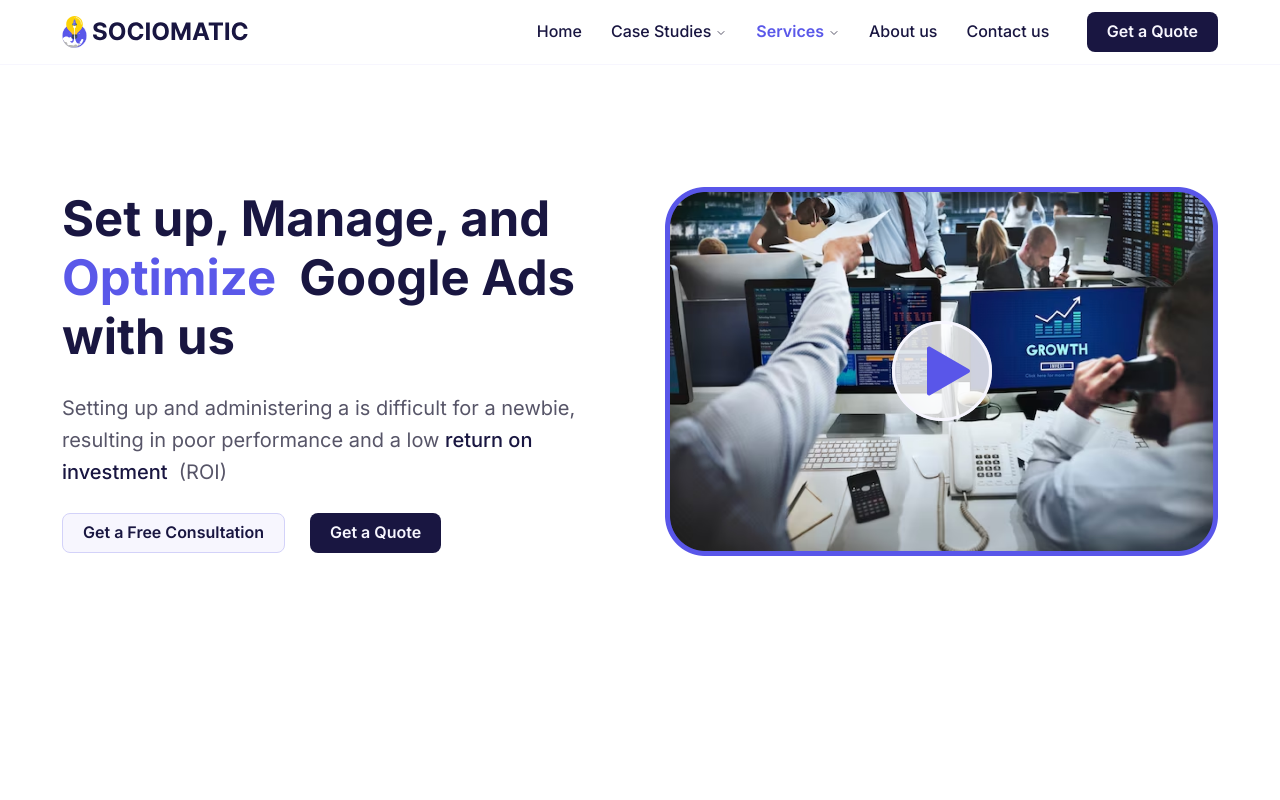
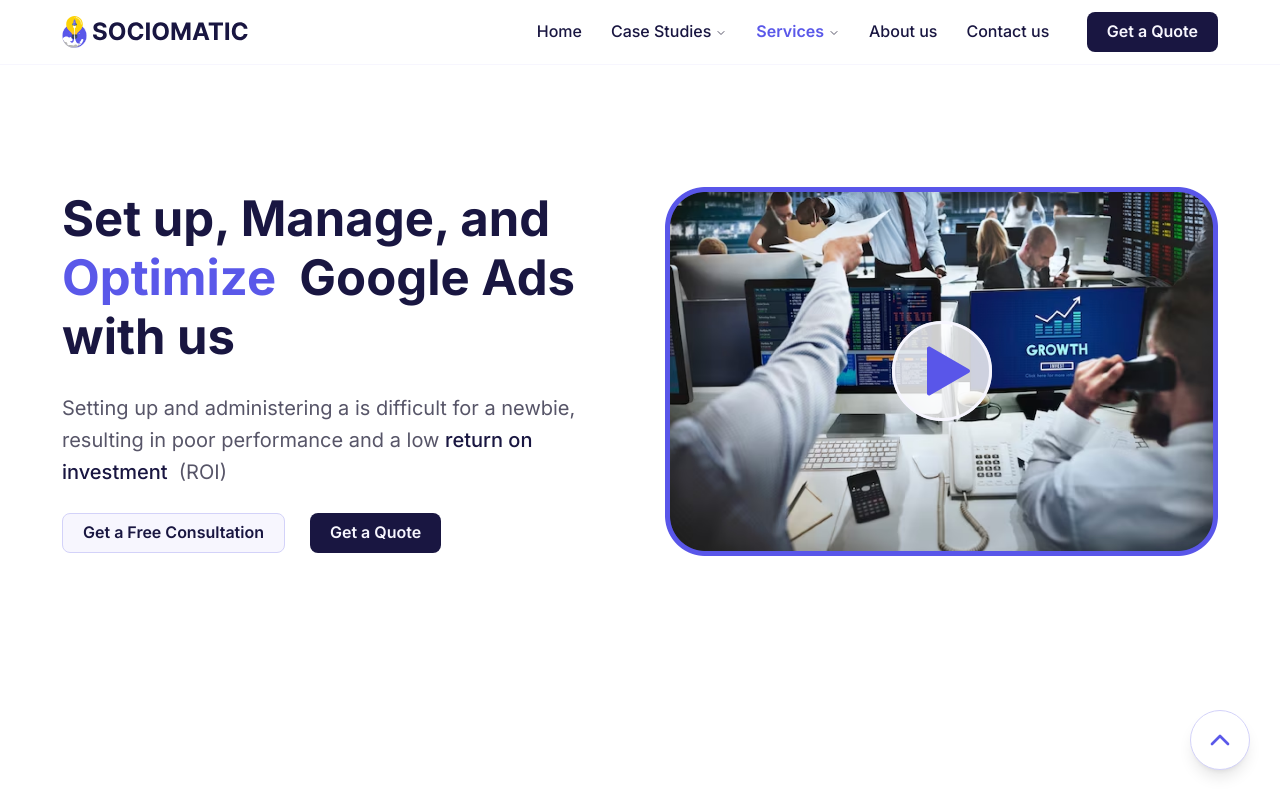
Before and after one commit to musiur/sociomatic, a Next.js app: page /services/data-analytics in a window 1280 px wide. Shown: the top 800 px of the page. Built offline with nearby package versions, Linux system fonts and the light colour scheme.

Commit message:
[Feature] GoToTop #30

```diff
--- a/src/app/globals.scss
+++ b/src/app/globals.scss
@@ -84,6 +84,11 @@ $h2_max_font: 39px;
   }
 }
 
+html {
+  --scroll-behavior: smooth !important;
+  scroll-behavior: smooth !important;
+}
+
 h1 {
   @include fluid-type($min_width, $max_width, $h1_min_font, $h1_max_font);
   @apply font-bold;
--- a/src/app/layout.tsx
+++ b/src/app/layout.tsx
@@ -1,9 +1,9 @@
-
 import Footer from "@/components/layout/footer";
 import Navbar from "@/components/layout/navbar";
 import type { Metadata } from "next";
 import { Inter } from "next/font/google";
 import "./globals.scss";
+import GotoTop from "@/components/molecule/go-to-top";
 
 const inter = Inter({ subsets: ["latin"] });
 
@@ -23,7 +23,7 @@ export default function RootLayout({
       <body className={inter.className}>
         <Navbar />
         {children}
-
+        <GotoTop />
         <Footer />
       </body>
     </html>
--- a/src/components/layout/navbar.tsx
+++ b/src/components/layout/navbar.tsx
@@ -34,7 +34,10 @@ const Navbar = () => {
   const pathname = usePathname();
   console.log(pathname);
   return (
-    <nav className="backdrop-blur-xl bg-white/70 border-b border-muted sticky top-0 z-50">
+    <nav
+      className="backdrop-blur-xl bg-white/70 border-b border-muted sticky top-0 z-50"
+      id="topPoint"
+    >
       <div className="container py-3 flex items-center justify-between">
         <Link href="/">
           <BrandLogo />
--- /dev/null
+++ b/src/components/molecule/go-to-top.tsx
@@ -0,0 +1,22 @@
+"use client";
+
+import { ChevronUp } from "lucide-react";
+import Link from "next/link";
+import { usePathname } from "next/navigation";
+
+const GotoTop = () => {
+  const pathname = usePathname();
+  return (
+    <div className="fixed bottom-[30px] right-[30px] w-[60px] h-[60px] rounded-full shadow-lg hover:shadow-2xl bg-white hover:bg-muted z-50 flex items-center justify-center border border-secondarymuted">
+      <Link
+        href={`${pathname}#topPoint`}
+        aria-label="topTitle"
+        title="topTitle"
+      >
+        <ChevronUp className="w-8 h-8 stroke-secondary" />
+      </Link>
+    </div>
+  );
+};
+
+export default GotoTop;
--- a/src/components/pages/home/calendly.tsx
+++ b/src/components/pages/home/calendly.tsx
@@ -5,7 +5,7 @@ import { InlineWidget } from "react-calendly";
 
 const Calendly = () => {
   return (
-    <div className="section">
+    <div className="section" id="calendly">
       <div className="container pb-[25px]">
         <SectionHead
           highlighter=""
--- a/src/components/pages/home/herosection.tsx
+++ b/src/components/pages/home/herosection.tsx
@@ -40,7 +40,7 @@ const HeroSection = ({
           <h1 className="text-primary [&>span]:text-secondary">{H1}</h1>
           <p className="hero-description">{P}</p>
           <div className="flex flex-wrap items-center small-gap">
-            <Link href="/#calendly">
+            <Link href={`/#calendly`} aria-label="topTitle" title="topTitle">
               <Button variant="outline">Get a Free Consultation</Button>
             </Link>
             <Link href="/contact-us">
```
